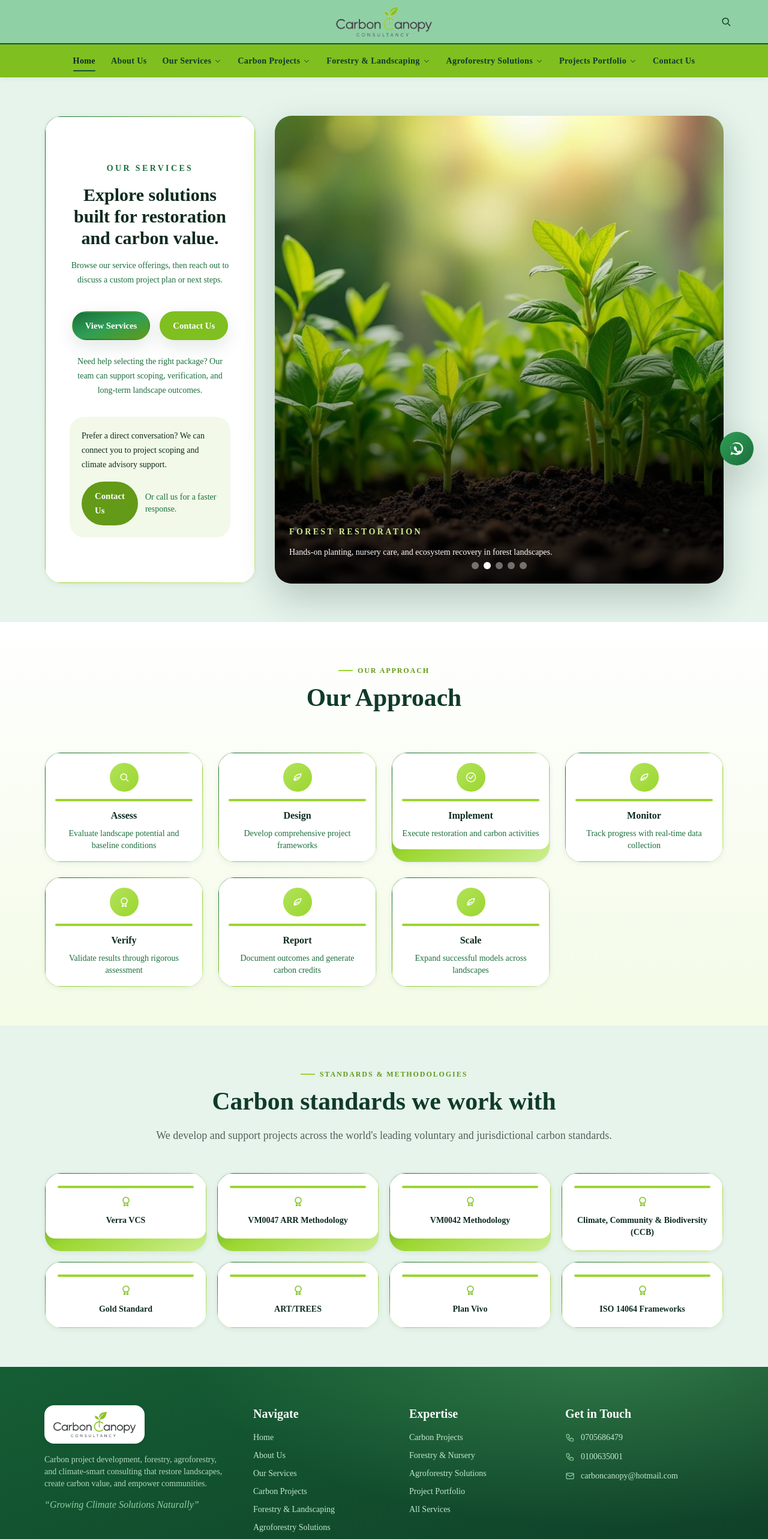
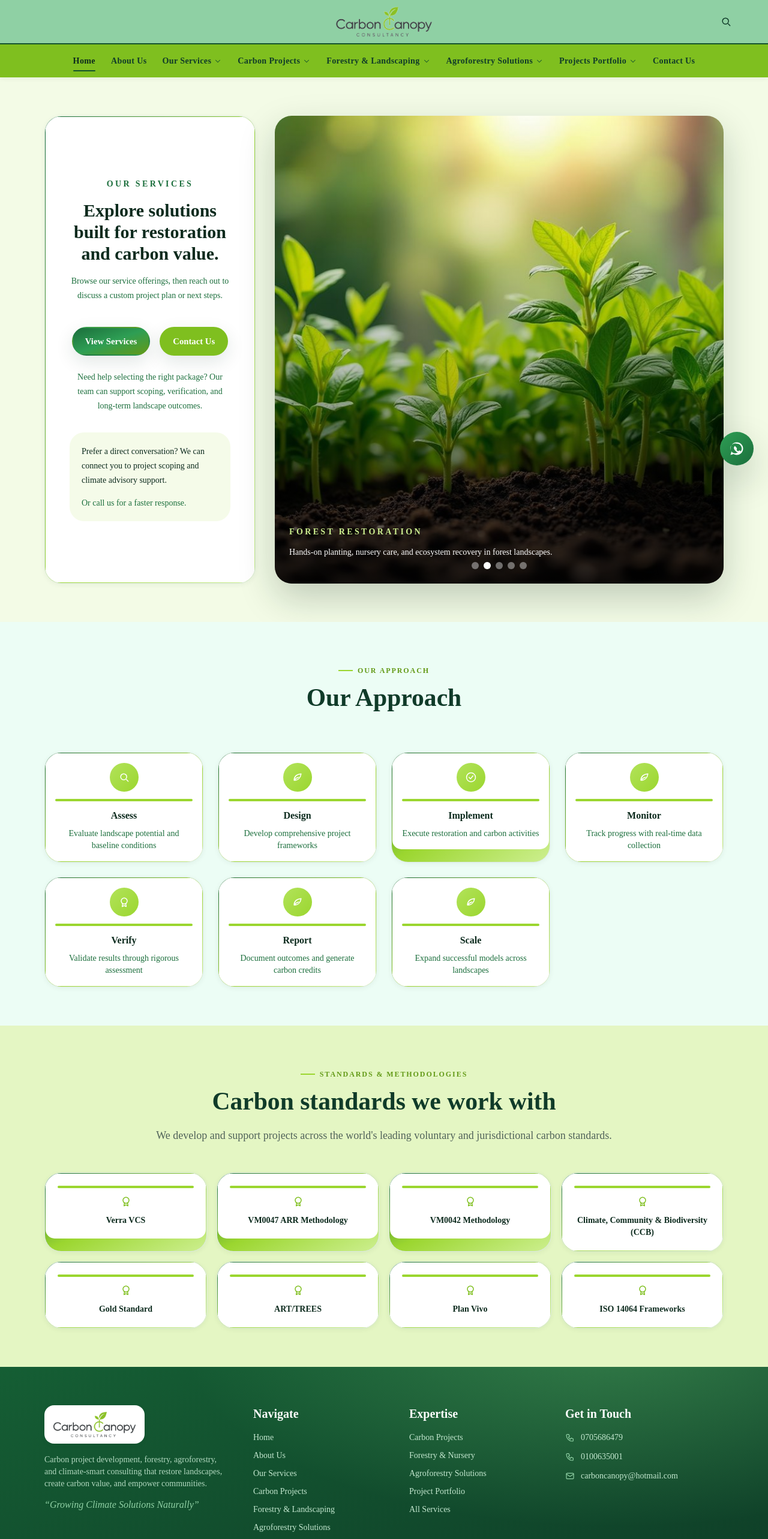
Before and after one commit to creda-cmd/carbon-canopy, a React (Vite) app in the folder client/: page / in a window 1280 px wide. Shown: the top 2566 px of the page at 60% size. Built offline with nearby package versions, Linux system fonts and the light colour scheme.

Commit message:
Use three distinct green backgrounds and remove duplicate Contact Us CTA

```diff
--- a/client/src/pages/Home.jsx
+++ b/client/src/pages/Home.jsx
@@ -69,7 +69,7 @@ export default function Home() {
   return (
     <>
       {/* Transition Section */}
-      <section id="transition" className="section overflow-hidden">
+      <section id="transition" className="section overflow-hidden bg-lime-50">
         <div className="container-cc">
           <div className="grid gap-8 lg:grid-cols-[0.8fr_1.7fr] items-stretch">
             <div className="group overflow-hidden rounded-3xl border border-line bg-gradient-to-br from-forest-600 via-lime-400 to-lime-200 p-[1px] shadow-sm transition-all duration-200 hover:-translate-y-1 hover:shadow-md">
@@ -94,14 +94,11 @@ export default function Home() {
                 <p className="mt-6 text-sm leading-6 text-forest-600">
                   Need help selecting the right package? Our team can support scoping, verification, and long-term landscape outcomes.
                 </p>
-                <div className="mt-8 rounded-[1.5rem] bg-lime-500/10 p-5 text-left text-forest-900">
+                <div className="mt-8 rounded-[1.5rem] bg-lime-400/10 p-5 text-left text-forest-900">
                   <p className="text-sm leading-6">
                     Prefer a direct conversation? We can connect you to project scoping and climate advisory support.
                   </p>
                   <div className="mt-4 flex flex-col gap-3 sm:flex-row sm:items-center">
-                    <Link to="/contact" className="btn bg-lime-600 text-white hover:bg-lime-700 w-full sm:w-auto">
-                      Contact Us
-                    </Link>
                     <span className="text-sm text-forest-600">
                       Or call us for a faster response.
                     </span>
@@ -139,7 +136,7 @@ export default function Home() {
       </section>
 
       {/* Our Approach */}
-      <section id="approach" className="section bg-gradient-to-b from-white to-lime-50">
+      <section id="approach" className="section bg-emerald-50">
         <div className="container-cc">
           <SectionHeading
             eyebrow="Our Approach"
@@ -168,7 +165,7 @@ export default function Home() {
       </section>
 
       {/* Standards */}
-      <section id="standards" className="section bg-forest-50">
+      <section id="standards" className="section bg-lime-100">
         <div className="container-cc">
           <SectionHeading
             eyebrow="Standards & Methodologies"
```
